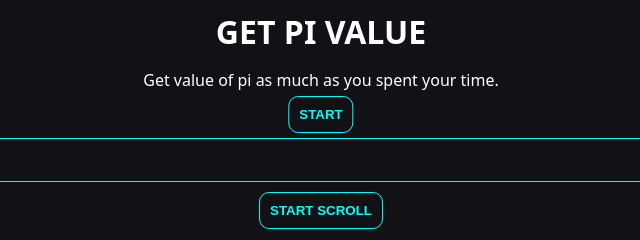
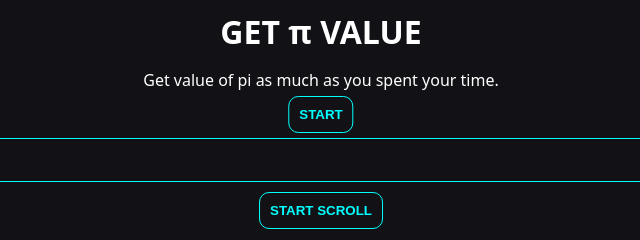
Before and after one commit to safnz/get-pi, a plain HTML site: page index.html in a window 1280 px wide. Shown: the full height of the page, 319-959 px from the left. Drawn offline with Linux system fonts and the light colour scheme.

Commit message:
Update index.html

```diff
--- a/index.html
+++ b/index.html
@@ -3,13 +3,13 @@
     <head>
         <meta http-equiv="content-type" content="text/html; charset=utf-8" />
         <meta name="viewport" content="width=device-width, initial-scale=1.0, user-scalable=0">
-        <title>Get Pi</title>
+        <title>π</title>
         <!--<script src="//cdn.jsdelivr.net/npm/eruda"></script>
         <script>eruda.init();</script>-->
         <link rel="stylesheet" href="./style.css" type="text/css" media="all" />
     </head>
     <body>
-        <h1 class="title">GET PI VALUE</h1>
+        <h1 class="title">GET π VALUE</h1>
         <p class="desc">Get value of pi as much as you spent your time.</p>
         <button class="start" id="start" type="submit">START</button>
         <p id="pi">3.14</p>
```
